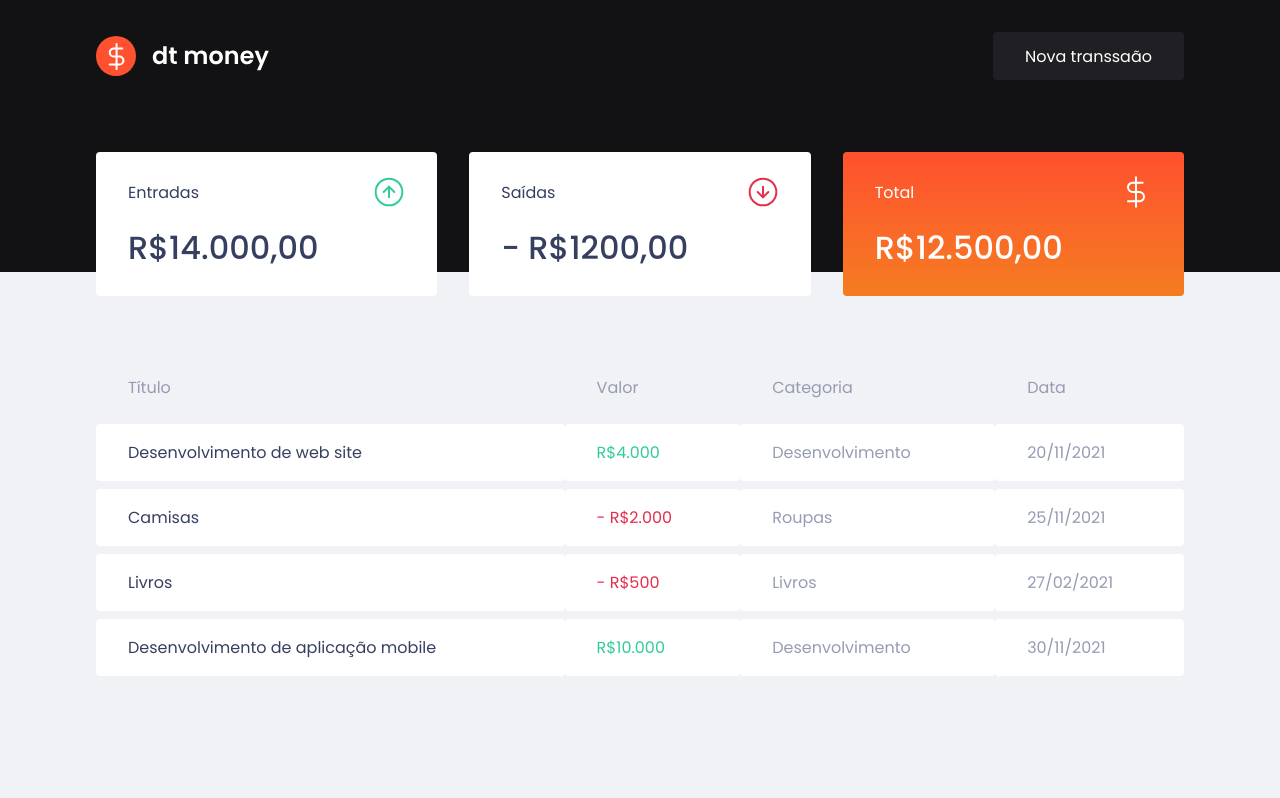
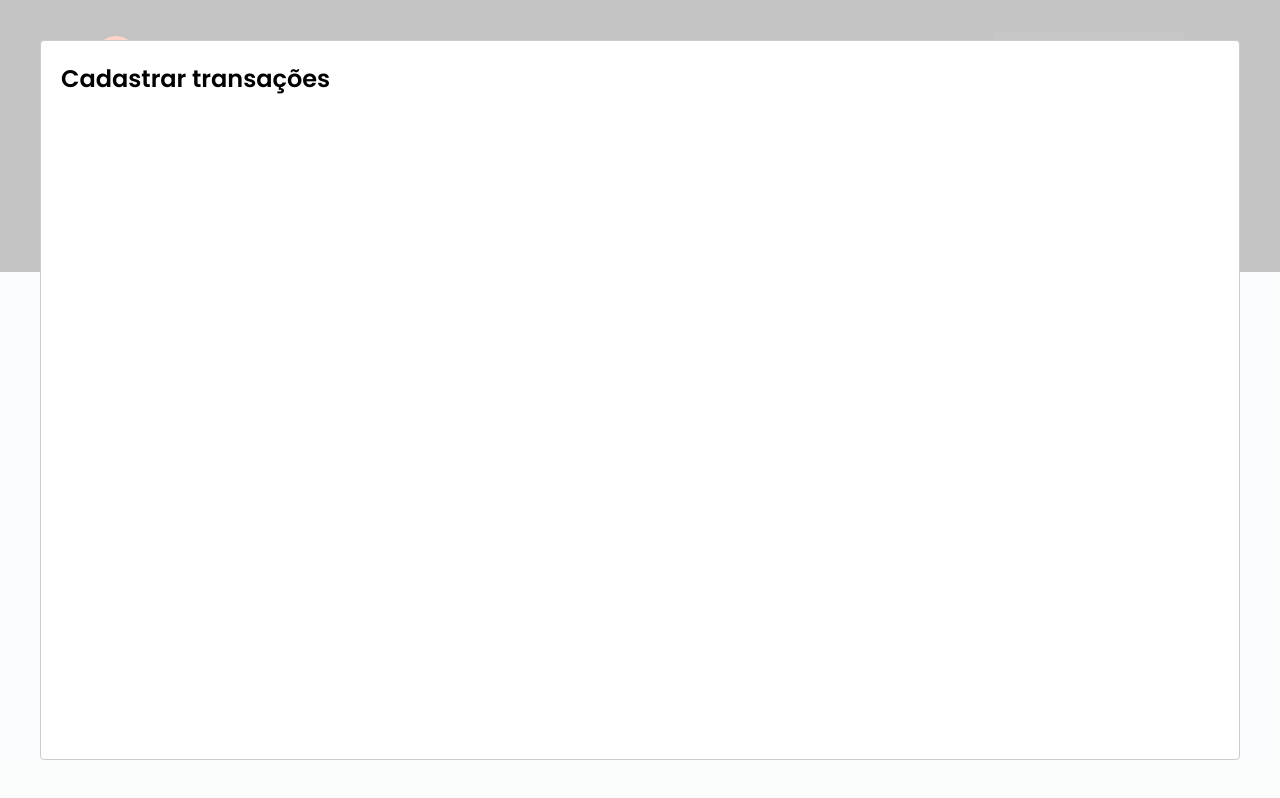
Before and after one commit to juniorsilvacc/dt-money, a React (Create React App) app: page / in a window 1280 px wide. Both pictures are taken after a click on the button "Nova transsaão". Built offline with nearby package versions, Linux system fonts and the light colour scheme; no server answers; what miragejs would draw is missing.

Commit message:
setting creation modal

```diff
--- a/package.json
+++ b/package.json
@@ -14,6 +14,7 @@
     "miragejs": "^0.1.43",
     "react": "^17.0.2",
     "react-dom": "^17.0.2",
+    "react-modal": "^3.14.4",
     "react-scripts": "4.0.3",
     "styled-components": "^5.3.3",
     "typescript": "^4.1.2",
@@ -44,6 +45,7 @@
     ]
   },
   "devDependencies": {
+    "@types/react-modal": "^3.13.1",
     "@types/styled-components": "^5.1.16"
   }
 }
--- a/src/App.tsx
+++ b/src/App.tsx
@@ -1,15 +1,38 @@
+import { useState } from 'react';
+
 import {GlobalStyle} from './styles/global';
 
+import Modal from 'react-modal'
 import Header from './components/Header'
 import Dashboard from './components/DashBoard';
-import TransactionsTable from './components/TransactionsTable';
+
+Modal.setAppElement('#root');
 
 function App() {
+
+  const [isNewTransactionModalOpen, setIsNewTransactionModalOpen] = useState(false);
+
+  function handleOpenTransactionModal(){
+    setIsNewTransactionModalOpen(true);
+  }
+
+  function handleCloseTransactionModal(){
+    setIsNewTransactionModalOpen(false)
+  }
+
   return (
     <>
-      <Header/>
+      <Header onOpenNewTranslationModal={handleOpenTransactionModal} />
+
       <Dashboard/>
-      <TransactionsTable/>
+
+      <Modal
+        isOpen={isNewTransactionModalOpen}
+        onRequestClose={handleCloseTransactionModal}
+      >
+        <h2>Cadastrar transações</h2>
+      </Modal>
+
       <GlobalStyle/>
     </>
   );
--- a/src/components/DashBoard/index.tsx
+++ b/src/components/DashBoard/index.tsx
@@ -1,11 +1,13 @@
 import {Container} from './styles';
 
 import Summary from '../Summary'
+import TransactionsTable from '../TransactionsTable';
 
 export default function Dashboard() {
   return (
     <Container>
       <Summary/>
+      <TransactionsTable/>
     </Container>
   )
 }
--- a/src/components/Header/index.tsx
+++ b/src/components/Header/index.tsx
@@ -1,13 +1,22 @@
 import logoImg from '../../assets/logo.svg';
+
 import { Container, Content } from './styles';
 
-export default function Header() {
+interface HeaderProps{
+  onOpenNewTranslationModal: () => void;
+}
+
+export default function Header({onOpenNewTranslationModal}: HeaderProps) {
   return (
     <Container>
       <Content>
       <img src={logoImg} alt="dt-money" />
 
-      <button type="button">Nova transsaão</button>
+      <button
+        onClick={onOpenNewTranslationModal}
+        type="button">Nova transsaão
+      </button>
+
       </Content>
     </Container>
   )
```
Also changed, not shown: 2 other files (tests, documents, lock files or other folders).
